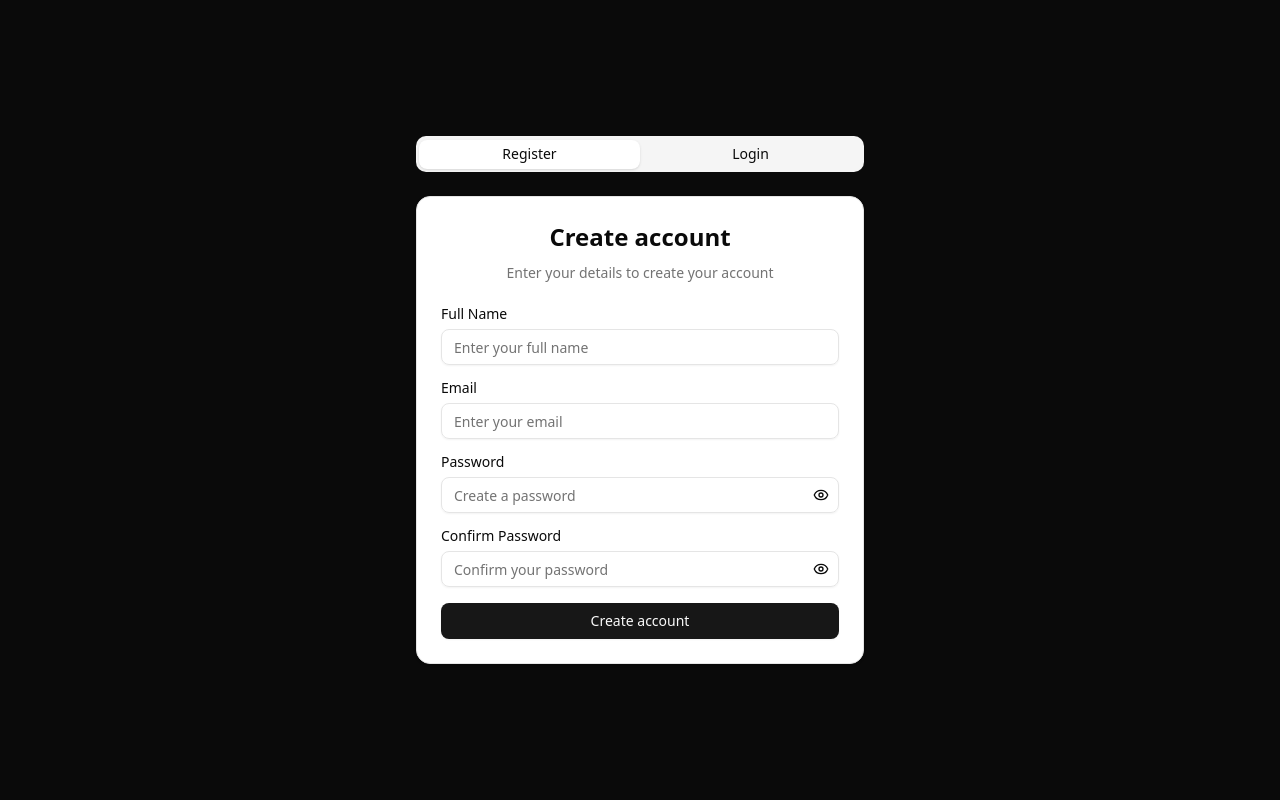
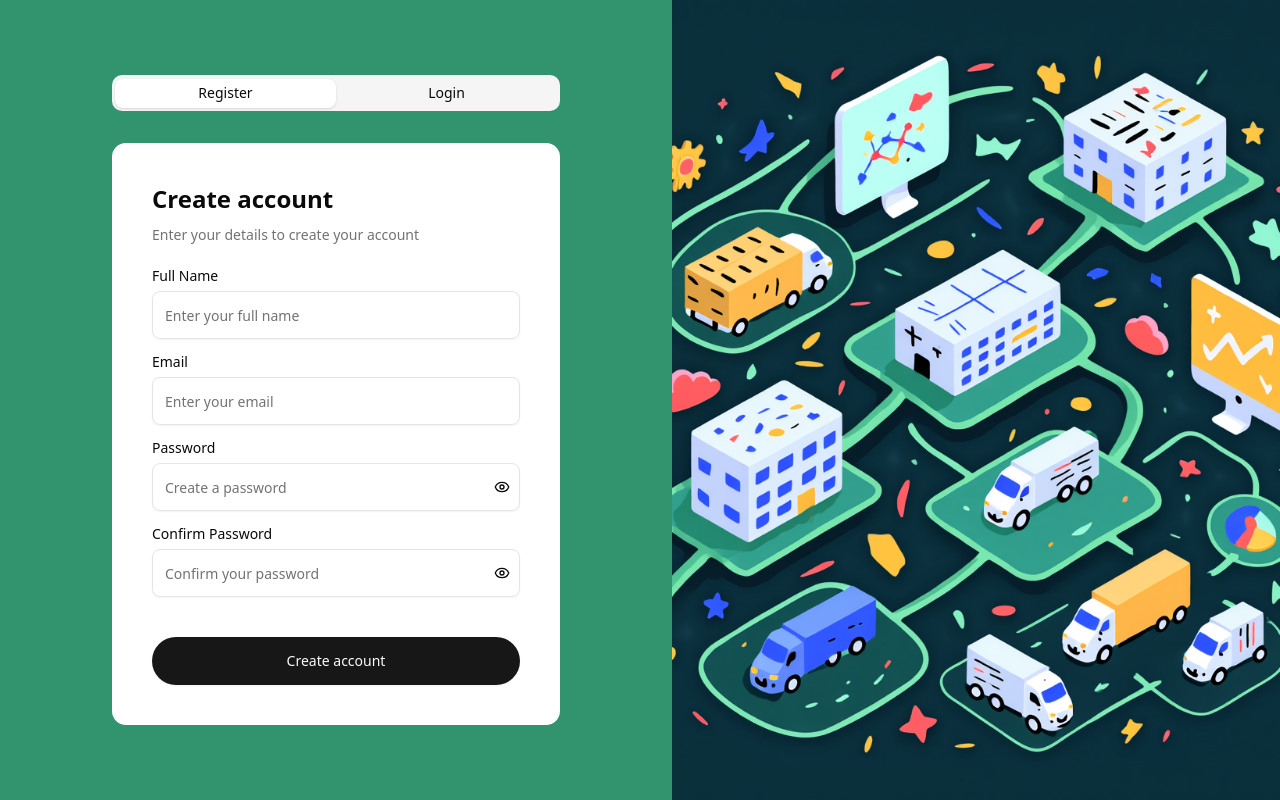
Before and after one commit to AtharvaGGourshete/supply-chain-optimization, a React (Vite) app in the folder client/: page /register in a window 1280 px wide. Built offline with nearby package versions, Linux system fonts and the light colour scheme; no server answers.

Commit message:
Authentication UI done

```diff
--- a/client/src/pages/RegisterPage.jsx
+++ b/client/src/pages/RegisterPage.jsx
@@ -211,16 +211,18 @@ export default function RegisterPage() {
   );
 
   return (
-    <div className="min-h-screen flex items-center justify-center bg-[#0A0A0A] px-4">
-      <div className="w-full max-w-md">
+    <div className="min-h-screen flex bg-[#32936F]">
+      {/* Left side - Form */}
+      <div className="flex-1 flex items-center justify-center px-4 sm:px-6 lg:px-8">
+        <div className="w-full max-w-md space-y-8">
           {successMessage && (
-          <div className="mb-4 p-3 bg-green-100 border border-green-400 text-green-700 rounded">
+            <div className="p-3 bg-green-100 border border-green-400 text-green-700 rounded">
               {successMessage}
             </div>
           )}
 
-        <Tabs defaultValue="register" className="w-full">
-          <TabsList className="grid w-full grid-cols-2 mb-4">
+          <Tabs defaultValue="register" className="w-full ">
+            <TabsList className="grid w-full grid-cols-2 mb-6">
               <TabsTrigger value="register" className="cursor-pointer">
                 Register
               </TabsTrigger>
@@ -230,16 +232,16 @@ export default function RegisterPage() {
             </TabsList>
 
             <TabsContent value="register" className="mt-0">
-            <Card className="w-full">
-              <CardHeader className="space-y-1">
-                <CardTitle className="text-2xl font-bold text-center">
+              <Card className="w-full border-0 shadow-none p-10">
+                <CardHeader className="space-y-1 px-0">
+                  <CardTitle className="text-2xl font-bold text-left">
                     Create account
                   </CardTitle>
-                <CardDescription className="text-center">
+                  <CardDescription className="text-left">
                     Enter your details to create your account
                   </CardDescription>
                 </CardHeader>
-              <CardContent className="space-y-4">
+                <CardContent className="space-y-4 px-0">
                   <form className="space-y-4" onSubmit={handleRegisterSubmit}>
                     {registerError && (
                       <div className="p-3 bg-red-100 border border-red-400 text-red-700 rounded text-sm">
@@ -258,6 +260,7 @@ export default function RegisterPage() {
                         onChange={handleRegisterChange}
                         required
                         disabled={isRegisterLoading}
+                        className="h-12"
                       />
                     </div>
                     <div className="space-y-2">
@@ -271,6 +274,7 @@ export default function RegisterPage() {
                         onChange={handleRegisterChange}
                         required
                         disabled={isRegisterLoading}
+                        className="h-12"
                       />
                     </div>
                     <div className="space-y-2">
@@ -285,6 +289,7 @@ export default function RegisterPage() {
                           onChange={handleRegisterChange}
                           required
                           disabled={isRegisterLoading}
+                          className="h-12"
                         />
                         <PasswordToggle
                           show={showRegisterPassword}
@@ -304,6 +309,7 @@ export default function RegisterPage() {
                           onChange={handleRegisterChange}
                           required
                           disabled={isRegisterLoading}
+                          className="h-12"
                         />
                         <PasswordToggle
                           show={showConfirmPassword}
@@ -312,7 +318,7 @@ export default function RegisterPage() {
                       </div>
                     </div>
                     <Button
-                    className="w-full"
+                      className="w-full h-12 mt-6 rounded-full"
                       type="submit"
                       disabled={isRegisterLoading}
                     >
@@ -331,16 +337,16 @@ export default function RegisterPage() {
             </TabsContent>
 
             <TabsContent value="login" className="mt-0">
-            <Card className="w-full">
-              <CardHeader className="space-y-1">
-                <CardTitle className="text-2xl font-bold text-center">
+              <Card className="w-full border-0 shadow-none p-10">
+                <CardHeader className="space-y-1 px-0 ">
+                  <CardTitle className="text-2xl font-bold text-left">
                     Login
                   </CardTitle>
-                <CardDescription className="text-center">
+                  <CardDescription className="text-left">
                     Enter your email and password to access your account
                   </CardDescription>
                 </CardHeader>
-              <CardContent className="space-y-4">
+                <CardContent className="space-y-4 px-0">
                   <form className="space-y-4" onSubmit={handleLoginSubmit}>
                     {loginError && (
                       <div className="p-3 bg-red-100 border border-red-400 text-red-700 rounded text-sm">
@@ -359,6 +365,7 @@ export default function RegisterPage() {
                         onChange={handleLoginChange}
                         required
                         disabled={isLoginLoading}
+                        className="h-12"
                       />
                     </div>
                     <div className="space-y-2">
@@ -373,6 +380,7 @@ export default function RegisterPage() {
                           onChange={handleLoginChange}
                           required
                           disabled={isLoginLoading}
+                          className="h-12"
                         />
                         <PasswordToggle
                           show={showLoginPassword}
@@ -381,7 +389,7 @@ export default function RegisterPage() {
                       </div>
                     </div>
                     <Button
-                    className="w-full"
+                      className="w-full h-12 mt-6 rounded-full"
                       type="submit"
                       disabled={isLoginLoading}
                     >
@@ -401,5 +409,15 @@ export default function RegisterPage() {
           </Tabs>
         </div>
       </div>
+
+      {/* Right side - Image */}
+      <div className="hidden lg:flex flex-1 relative">
+        <img
+          src="authimage1.png"
+          alt="Authentication illustration"
+          className="w-full h-full object-cover"
+        />
+      </div>
+    </div>
   );
 }
```
Also changed, not shown: client/public/authimage.png (added), client/public/authimage1.png (added). Lines whose indentation alone changed are shown as unchanged.
